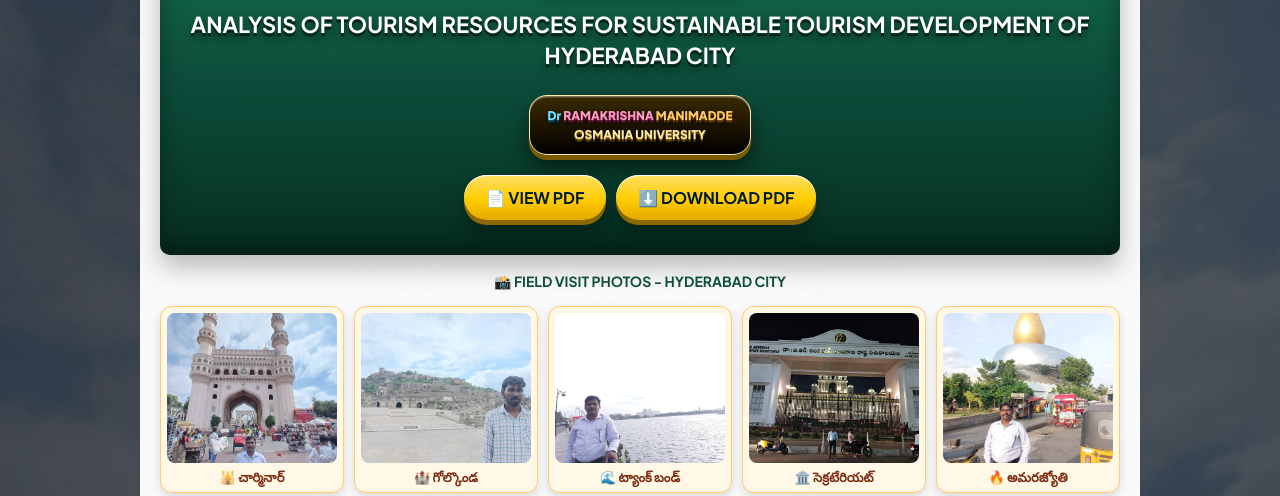
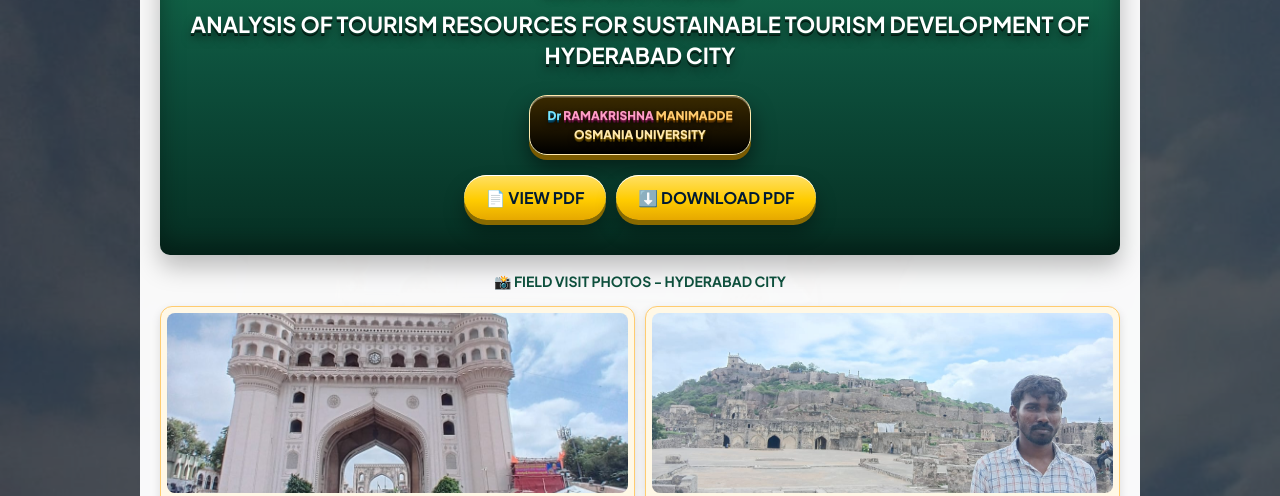
Before and after one commit to drramakrishnamanimadde-cyber/tourism-research, a plain HTML site: page research/index.html in a window 1280 px wide. Shown: the part 264-760 px from the top of the page. Drawn offline with Linux system fonts and the light colour scheme.

Commit message:
Update index.html

```diff
--- a/research/index.html
+++ b/research/index.html
@@ -30,12 +30,11 @@ body{font-family:'Plus Jakarta Sans',sans-serif;background:linear-gradient(rgba(
 .d{background:linear-gradient(180deg,#1a3a5c,#001a33);color:white;box-shadow:0 5px 0 #000,0 12px 20px rgba(0,0,0,0.35),inset 0 1px 0 rgba(255,255,255,0.25)}
 .top-nav{text-align:center;margin-bottom:12px}
 .top-nav a{color:#0d4f3c;font-size:13px;font-weight:700;text-decoration:none;margin:0 8px}
-.field-gallery{display:grid;grid-template-columns:repeat(2,1fr);gap:10px;margin:15px 0}
+.field-gallery{display:grid;grid-template-columns:repeat(2,1fr) !important;gap:10px;margin:15px 0}
 .field-gallery div{text-align:center;background:#fff8e6;border:1.5px solid #ffcc70;border-radius:12px;padding:6px;box-shadow:0 4px 10px rgba(0,0,0,0.12)}
-.field-gallery img{width:100%;height:170px;object-fit:cover;object-position:center;border-radius:8px;display:block}
+.field-gallery img{width:100%;height:180px !important;object-fit:cover;object-position:center;border-radius:8px;display:block}
 .field-gallery b{font-size:13px;color:#7c2d12;line-height:1.3;display:block;margin-top:6px}
 .field-gallery div:last-child{grid-column:span 2}
-@media(min-width:700px){.field-gallery{grid-template-columns:repeat(5,1fr)}.field-gallery div:last-child{grid-column:auto}.field-gallery img{height:150px}}
 @media(max-width:700px){.stats{grid-template-columns:1fr !important}.main-h2{font-size:19px}}
 </style>
 </head>
@@ -49,8 +48,6 @@ body{font-family:'Plus Jakarta Sans',sans-serif;background:linear-gradient(rgba(
 <p class="author-3d"><span class="a1">Dr</span> <span class="a2">RAMAKRISHNA</span> <span class="a3">MANIMADDE</span><br><span class="a4">OSMANIA UNIVERSITY</span></p>
 <p style="margin-top:15px"><a href="/paper.pdf" target="_blank" class="btn y">📄 VIEW PDF</a><a href="/paper.pdf" download class="btn y">⬇️ DOWNLOAD PDF</a></p>
 </div>
-
-<!-- FIELD PHOTOS - HYDERABAD -->
 <div style="text-align:center;margin:15px 0 0"><b style="color:#0d4f3c;font-size:14px">📸 FIELD VISIT PHOTOS - HYDERABAD CITY</b></div>
 <div class="field-gallery">
 <div><img src="../charminar.jpg" alt="Charminar"><b>🕌 చార్మినార్</b></div>
@@ -59,7 +56,6 @@ body{font-family:'Plus Jakarta Sans',sans-serif;background:linear-gradient(rgba(
 <div><img src="../secretariat.jpg" alt="Secretariat"><b>🏛️ సెక్రటేరియట్</b></div>
 <div><img src="../amarajyothi.jpg" alt="Amarajyothi"><b>🔥 అమరజ్యోతి</b></div>
 </div>
-
 <div class="stats" style="display:grid;grid-template-columns:repeat(3,1fr);gap:10px;margin:15px 0">
 <div style="background:#e8f5e9;padding:15px;text-align:center;border-radius:10px"><h2>477</h2>Resources</div>
 <div style="background:#e8f5e9;padding:15px;text-align:center;border-radius:10px"><h2>247</h2>Tourist Spots</div>
```
